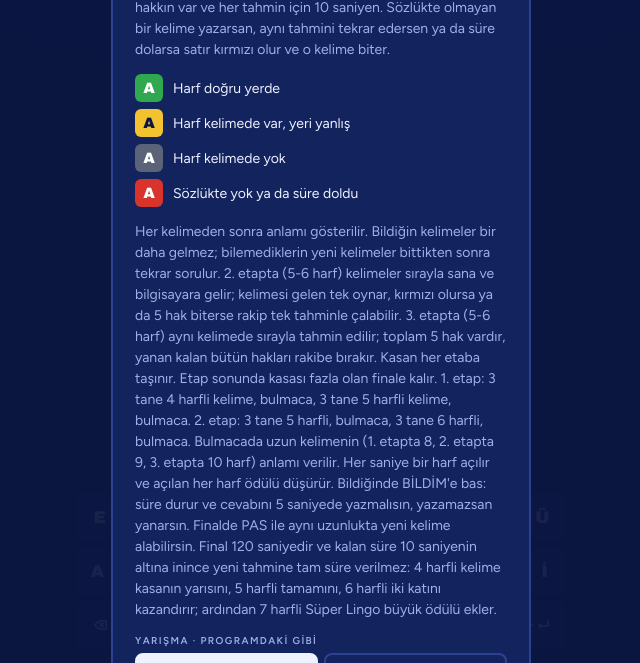
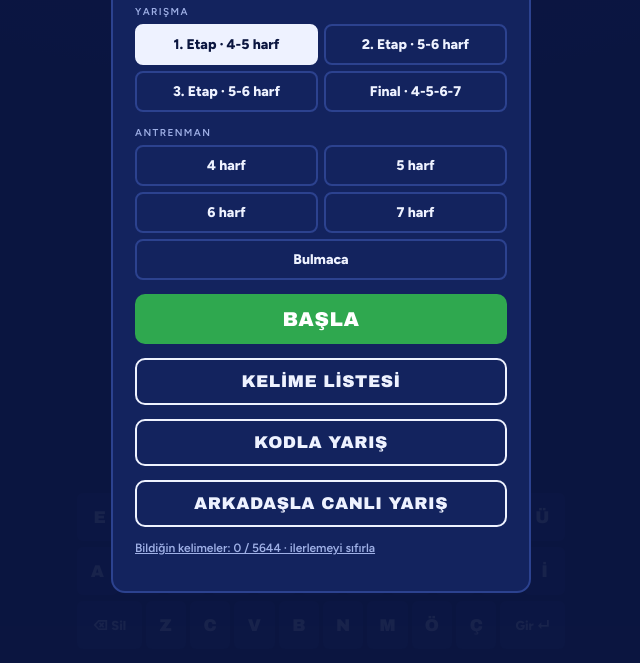
Before and after one commit to nnisasarac/Lingo, a plain HTML site: page index.html in a window 1280 px wide. Shown: the part 137-800 px from the top of the page, without its empty margins (319-959 px from the left). Drawn offline with Linux system fonts and the light colour scheme.

Commit message:
Ana sayfadaki kılavuz notlarını kaldır
Co-Authored-By: Claude Opus 5.5 <noreply@anthropic.com>
Claude-Session: https://claude.ai/code/session_01MwBjJ3J476UvoCGZ7WaAYj

```diff
--- a/index.html
+++ b/index.html
@@ -141,22 +141,14 @@ button:focus-visible,input:focus-visible{outline:3px solid var(--gold);outline-o
 <div class="ov" id="start">
   <div class="card">
     <h1>LIN<span>GO</span> Antrenman</h1>
-    <p>İlk harf ve bulduğun yeşil harfler yeni satırda yeşil olarak gösterilir; kelimeyi ilk harfiyle birlikte sen yazarsın. 5 tahmin hakkın var ve her tahmin için 10 saniyen. Sözlükte olmayan bir kelime yazarsan, aynı tahmini tekrar edersen ya da süre dolarsa satır kırmızı olur ve o kelime biter.</p>
-    <div class="legend">
-      <div><span class="t hit mini">A</span> Harf doğru yerde</div>
-      <div><span class="t near mini">A</span> Harf kelimede var, yeri yanlış</div>
-      <div><span class="t miss mini">A</span> Harf kelimede yok</div>
-      <div><span class="t bad mini">A</span> Sözlükte yok ya da süre doldu</div>
-    </div>
-    <p>Her kelimeden sonra anlamı gösterilir. Bildiğin kelimeler bir daha gelmez; bilemediklerin yeni kelimeler bittikten sonra tekrar sorulur. 2. etapta (5-6 harf) kelimeler sırayla sana ve bilgisayara gelir; kelimesi gelen tek oynar, kırmızı olursa ya da 5 hak biterse rakip tek tahminle çalabilir. 3. etapta (5-6 harf) aynı kelimede sırayla tahmin edilir; toplam 5 hak vardır, yanan kalan bütün hakları rakibe bırakır. Kasan her etaba taşınır. Etap sonunda kasası fazla olan finale kalır. 1. etap: 3 tane 4 harfli kelime, bulmaca, 3 tane 5 harfli kelime, bulmaca. 2. etap: 3 tane 5 harfli, bulmaca, 3 tane 6 harfli, bulmaca. Bulmacada uzun kelimenin (1. etapta 8, 2. etapta 9, 3. etapta 10 harf) anlamı verilir. Her saniye bir harf açılır ve açılan her harf ödülü düşürür. Bildiğinde BİLDİM'e bas: süre durur ve cevabını 5 saniyede yazmalısın, yazamazsan yanarsın. Finalde PAS ile aynı uzunlukta yeni kelime alabilirsin. Final 120 saniyedir ve kalan süre 10 saniyenin altına inince yeni tahmine tam süre verilmez: 4 harfli kelime kasanın yarısını, 5 harfli tamamını, 6 harfli iki katını kazandırır; ardından 7 harfli Süper Lingo büyük ödülü ekler.</p>
-    <div class="grp"><span class="lab">Yarışma · programdaki gibi</span>
+    <div class="grp"><span class="lab">Yarışma</span>
       <div class="chips" data-g="len">
         <button class="chip" id="l4" data-v="e1" aria-pressed="true">1. Etap · 4-5 harf</button>
-        <button class="chip" id="l5" data-v="e2" aria-pressed="false">2. Etap · 5-6 harf · bilgisayara karşı, çalma</button>
-        <button class="chip" id="l3" data-v="e3" aria-pressed="false">3. Etap · 5-6 harf · bilgisayarla sırayla tahmin</button>
+        <button class="chip" id="l5" data-v="e2" aria-pressed="false">2. Etap · 5-6 harf</button>
+        <button class="chip" id="l3" data-v="e3" aria-pressed="false">3. Etap · 5-6 harf</button>
         <button class="chip" id="lf" data-v="f" aria-pressed="false">Final · 4-5-6-7</button>
       </div></div>
-    <div class="grp"><span class="lab">Antrenman · tek konuya çalış, istediğin zaman bitir</span>
+    <div class="grp"><span class="lab">Antrenman</span>
       <div class="chips" data-g="len">
         <button class="chip" id="t4" data-v="t4" aria-pressed="false">4 harf</button>
         <button class="chip" id="t5" data-v="t5" aria-pressed="false">5 harf</button>
@@ -165,8 +157,8 @@ button:focus-visible,input:focus-visible{outline:3px solid var(--gold);outline-o
         <button class="chip" id="tp" data-v="tp" aria-pressed="false">Bulmaca</button>
       </div></div>
     <button class="go" id="go">BAŞLA</button>
-    <button class="alt" id="wlBtn" type="button">KELİME LİSTESİ · ezber</button>
-    <button class="alt" id="codeBtn" type="button">KODLA YARIŞ · aynı kelimeler</button>
+    <button class="alt" id="wlBtn" type="button">KELİME LİSTESİ</button>
+    <button class="alt" id="codeBtn" type="button">KODLA YARIŞ</button>
     <button class="alt" id="raceBtn" type="button" hidden>ARKADAŞLA CANLI YARIŞ</button>
     <button class="quit" id="reset" type="button"></button>
     <p id="best" style="font-size:13px"></p>
```
